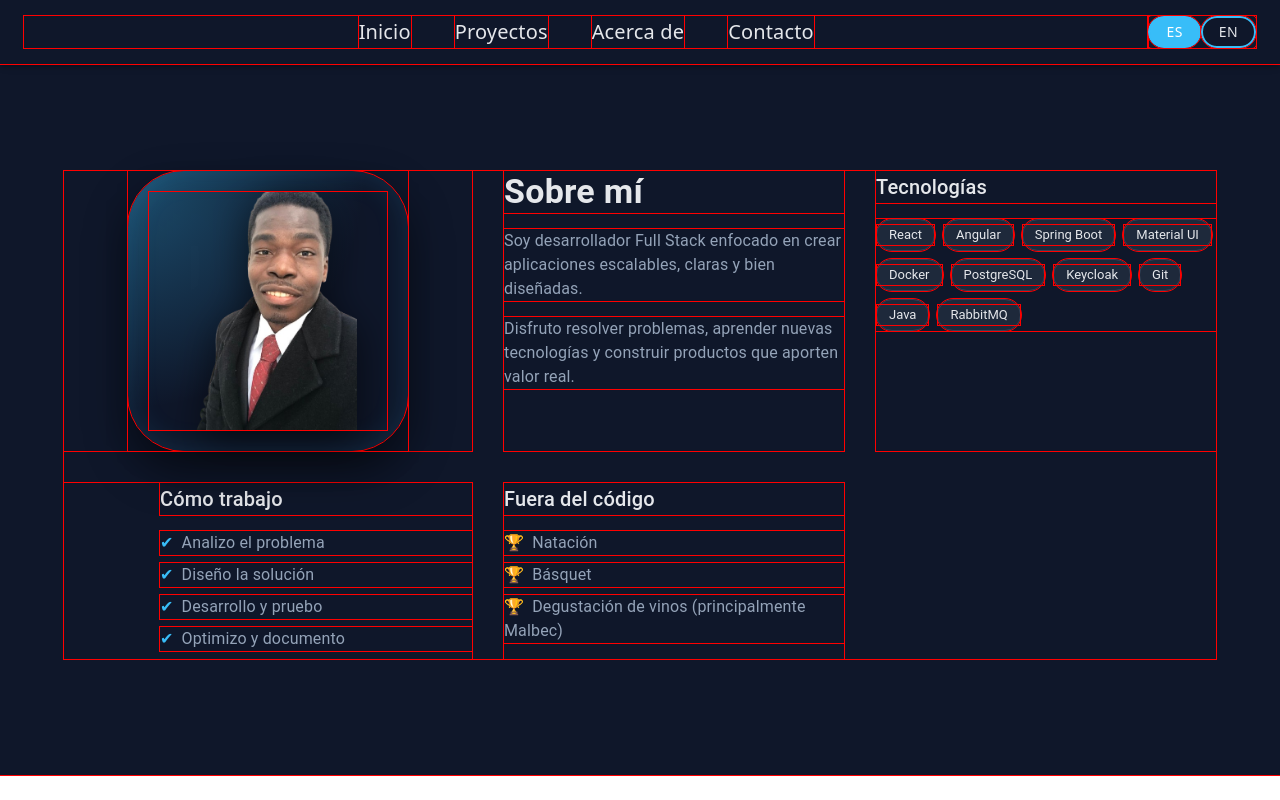
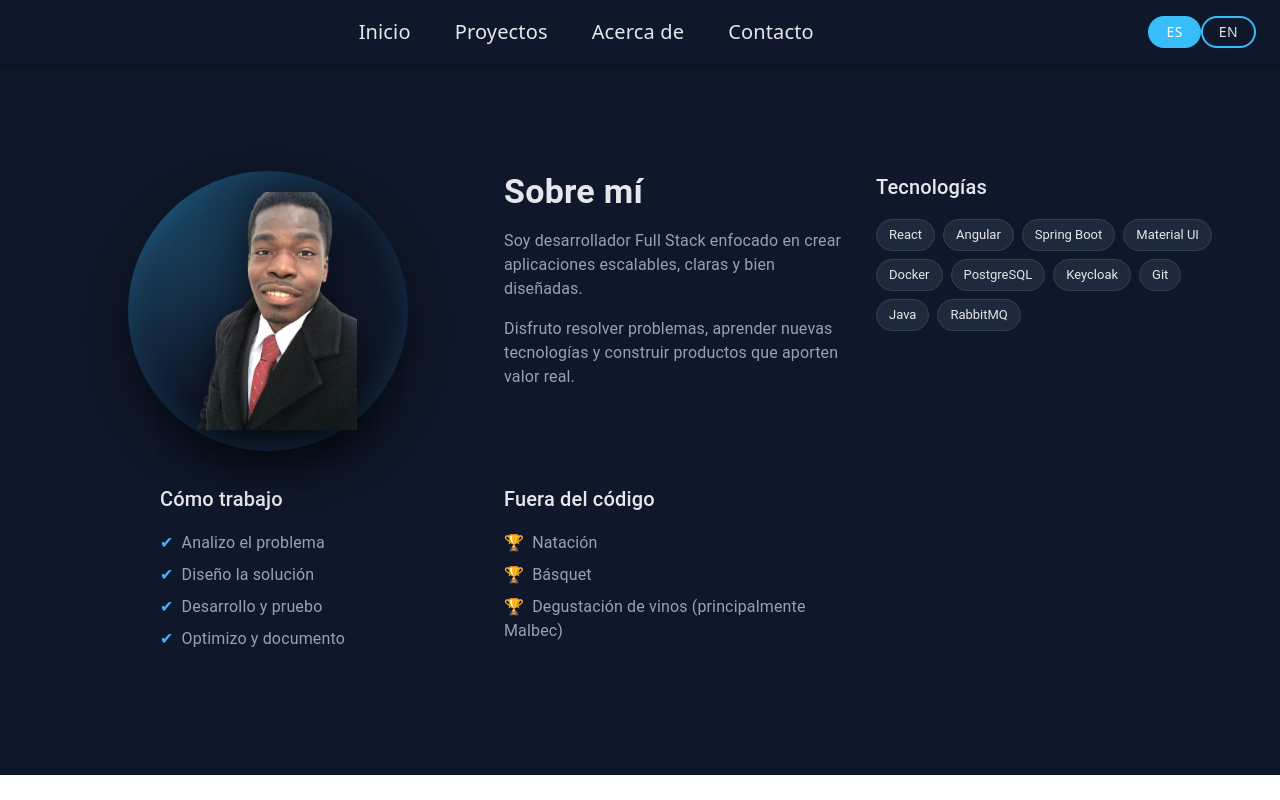
Before and after one commit to cvertilus/PortfolioProject, a React (Vite) app: page /about in a window 1280 px wide. Built offline with nearby package versions, Linux system fonts and the light colour scheme.

Commit message:
finalizado

```diff
--- a/src/component/about/Profile3D.jsx
+++ b/src/component/about/Profile3D.jsx
@@ -13,7 +13,7 @@ export default function Profile3D() {
         sx={{
           width: 280,
           height: 280,
-          borderRadius: "20%",
+          borderRadius: "90%",
           background:
             "radial-gradient(circle at top left, rgba(56,189,248,0.35), transparent 60%)",
           display: "flex",
--- a/src/component/contact/ContactSection.jsx
+++ b/src/component/contact/ContactSection.jsx
@@ -244,7 +244,6 @@ export default function ContactSection() {
                     sx={{
                         maxWidth: "100%",
                         borderTop: "1px solid var(--Secondary)",
-                        mt: 6
                     }}
                 />
                 <Box
--- a/src/index.css
+++ b/src/index.css
@@ -31,7 +31,3 @@ html,body{
   margin: 0;
   padding: 0;
 }
-
-* {
-  outline: 1px solid red !important;
-}
```
